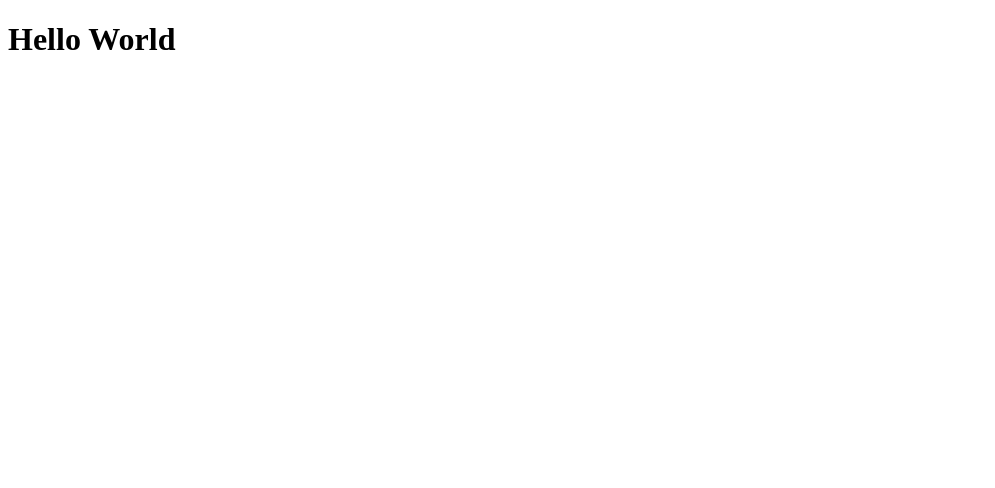
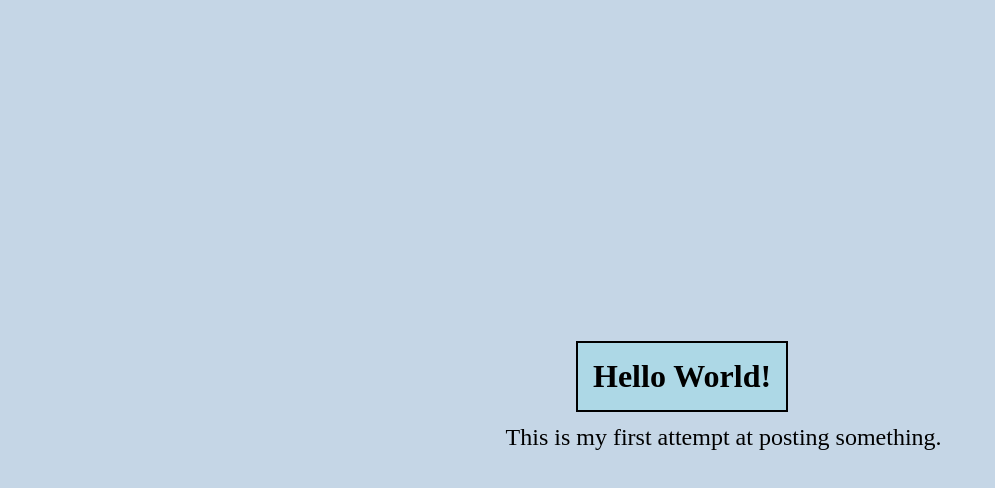
Before and after one commit to brianjfrom/hello-world, a plain HTML site: page index.html in a window 1280 px wide. Shown: the whole page, without its empty margins (0-995 px from the left). Drawn offline with Linux system fonts and the light colour scheme.

Commit message:
Add files via upload

```diff
--- a/index.html
+++ b/index.html
@@ -1,10 +1,32 @@
+<!DOCTYPE html>
+<html lang="en" dir="ltr">
+  <head>
+    <meta charset="utf-8">
+    <title>Hello World!</title>
+    <style>
 
-<!DOCTYPE html>
-<html>
-  <head>
-    <title>Hello World</title>
+
+      h1 {
+        background: lightblue;
+        text-align: center;
+        position:  absolute;
+        top: 40%;
+        left: 45%;
+        border: 2px solid black;
+        padding: 15px
+      }
+      p {
+        position: absolute;
+        text-align: center;
+        top: 50%;
+        left: 39.5%;
+        font-size: 1.5em;
+
+      }
+    </style>
   </head>
-  <body>
-    <h1>Hello World</h1>
+  <body style="background: rgb(197, 214, 230)">
+    <h1>Hello World!</h1>
+    <p>This is my first attempt at posting something.</p>
   </body>
 </html>
```
